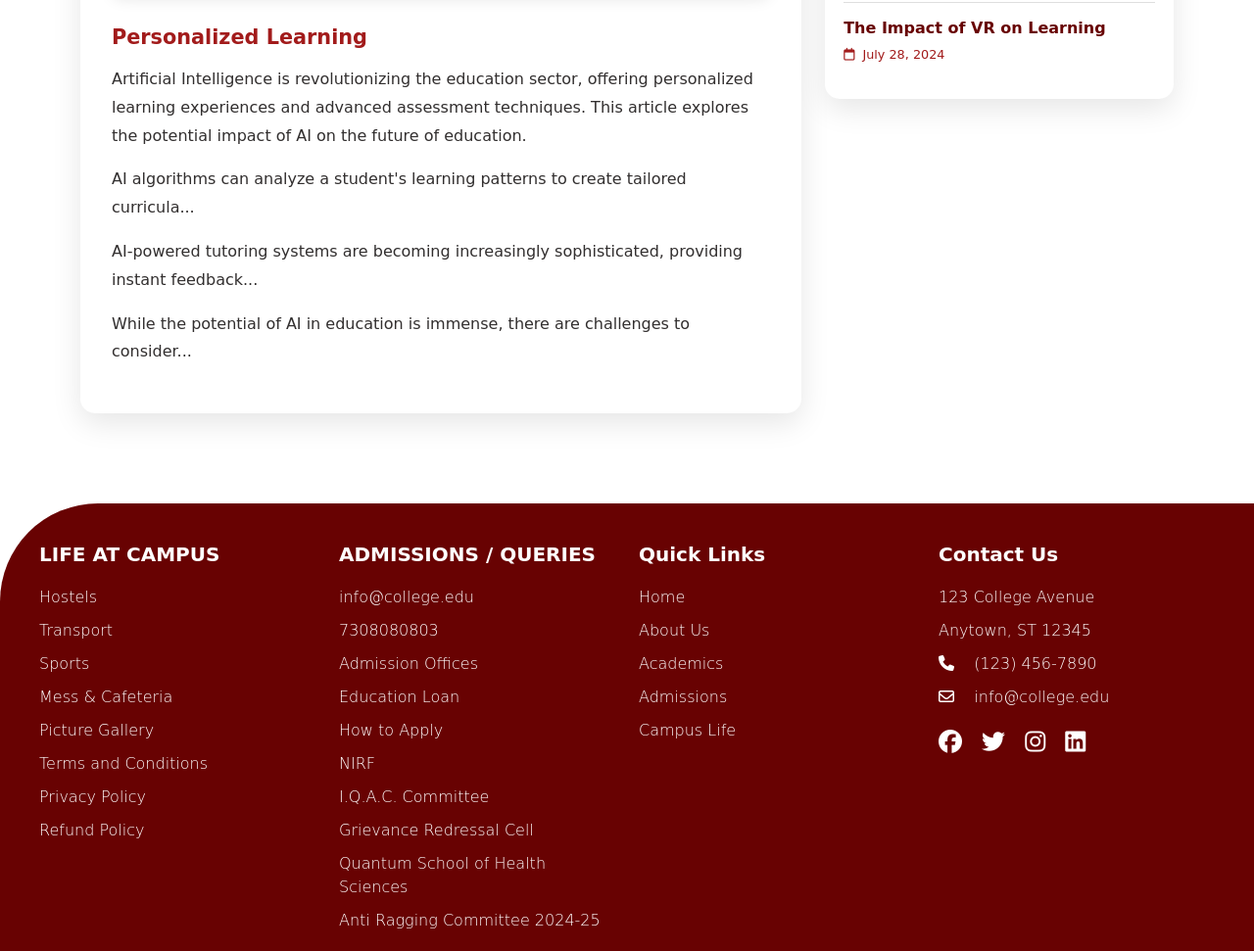
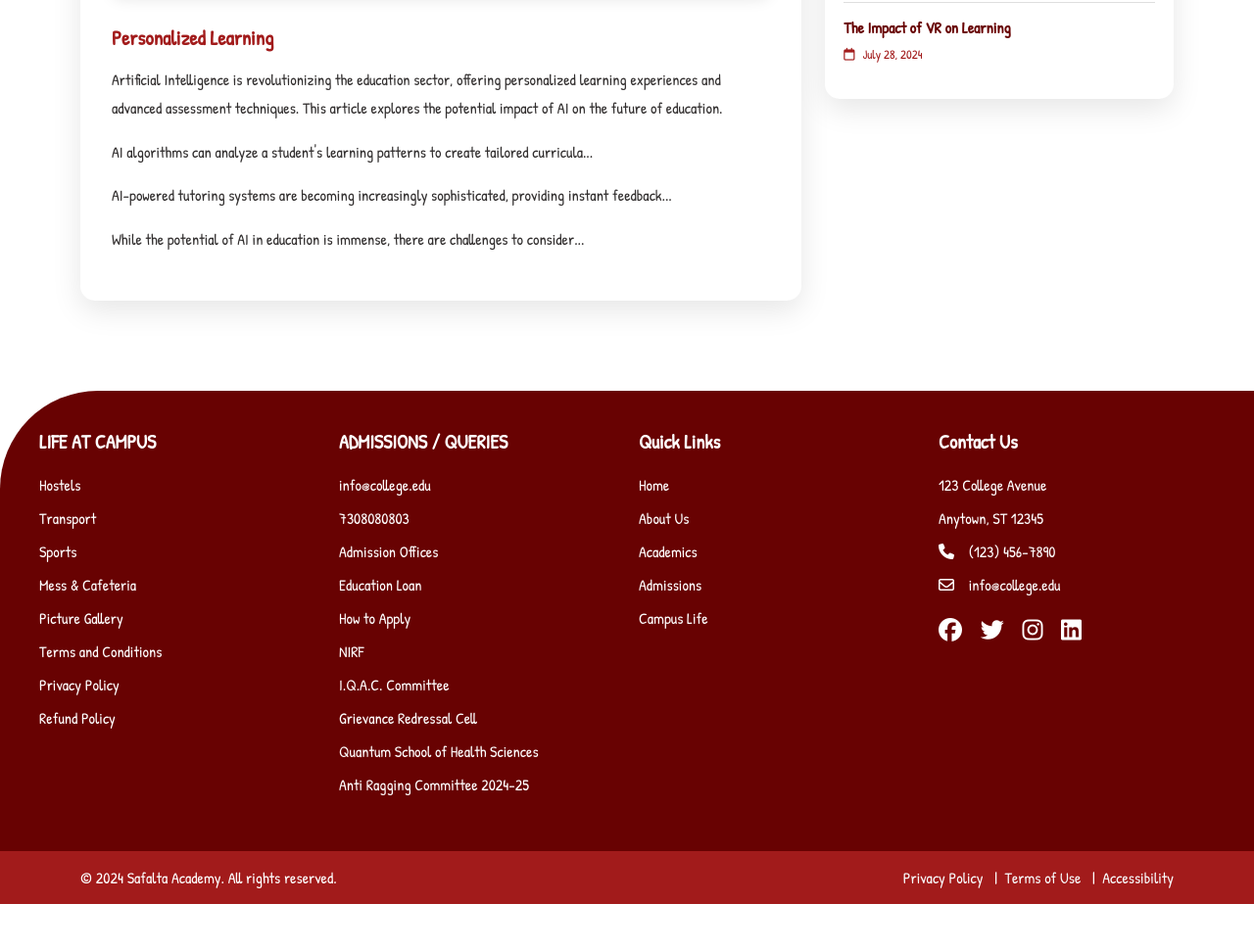
Before and after one commit to Malik-Rizwan0/skvppgcollege.org.in, a plain HTML site: page event-details.html in a window 1280 px wide. Shown: the part 758-1729 px from the top of the page at 98% size. After the commit the page ends 1681 px from the top, so only its background shows below. Drawn offline with nearby package versions, Linux system fonts and the light colour scheme.

Commit message:
Change FOnt

```diff
--- a/event-details.html
+++ b/event-details.html
@@ -16,6 +16,9 @@
     <link rel="stylesheet" href="https://cdnjs.cloudflare.com/ajax/libs/font-awesome/6.6.0/css/all.min.css"
         integrity="sha512-Kc323vGBEqzTmouAECnVceyQqyqdsSiqLQISBL29aUW4U/M7pSPA/gEUZQqv1cwx4OnYxTxve5UMg5GT6L4JJg=="
         crossorigin="anonymous" referrerpolicy="no-referrer" />
+        <link rel="preconnect" href="https://fonts.googleapis.com">
+        <link rel="preconnect" href="https://fonts.gstatic.com" crossorigin>
+        <link href="https://fonts.googleapis.com/css2?family=Patrick+Hand&display=swap" rel="stylesheet">
 </head>
 
 <body>
--- a/style.css
+++ b/style.css
@@ -14,7 +14,7 @@
     padding: 0px;
     margin: 0px;
     box-sizing: border-box;
-    font-family: cursive;
+    font-family: "Patrick Hand", cursive;
     /* font-family: 'Courier New', Courier, monospace;
     font-family: 'Franklin Gothic Medium', 'Arial Narrow', Arial, sans-serif;
     font-family: 'Lucida Sans', 'Lucida Sans Regular', 'Lucida Grande', 'Lucida Sans Unicode', Geneva, Verdana, sans-serif;
@@ -1334,6 +1334,9 @@ p {
 }
 
 @media (max-width: 768px) {
+    *{
+        font-family: "Patrick Hand", cursive;
+    }
     .notice-section .notice-list {
         max-height: 300px;
         padding: 1rem;
```
Also changed, not shown: about.html (+3 -0 lines), admission.html (+3 -0 lines), blog-details.html (+3 -0 lines), blog.html (+3 -0 lines), contact.html (+3 -0 lines), course.html (+3 -0 lines), courses-details.html (+3 -0 lines), courses.html (+3 -0 lines), events.html (+3 -0 lines), index.html (+3 -1 lines).
